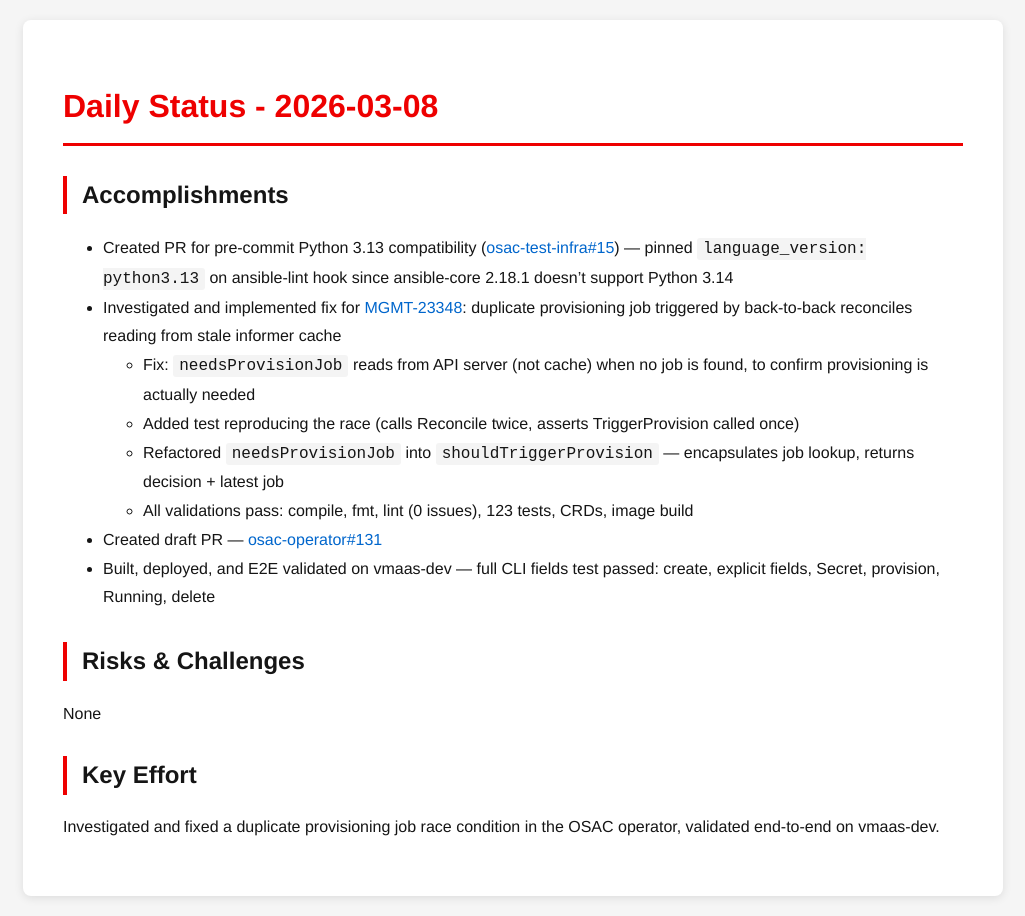
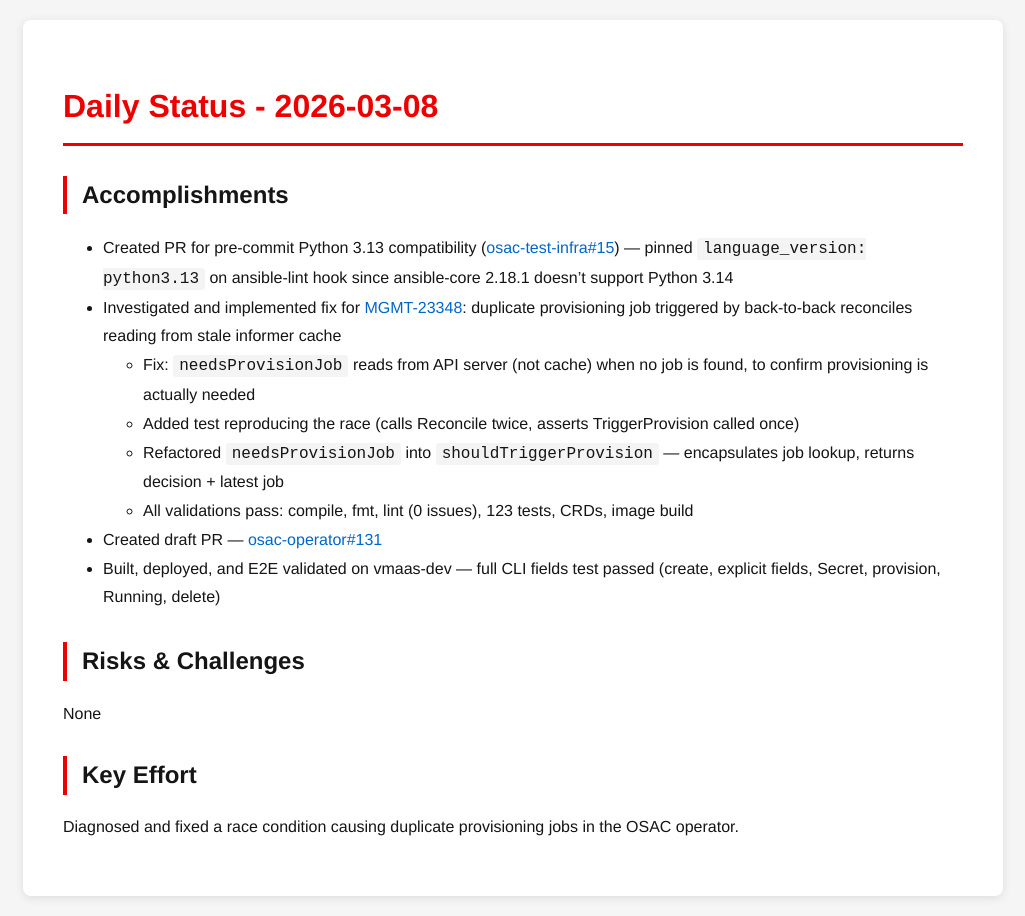
Before and after one commit to tzvatot/daily-status, a Jekyll site: the page built from 2026-03-08.md, in a window 1280 px wide. Shown: the whole page, without its empty margins (127-1152 px from the left). Built offline with Jekyll 4.4.1, drawn with Linux system fonts in a browser that asks for light colours.

Commit message:
Daily status update - 2026-03-08

```diff
--- a/2026-03-08.md
+++ b/2026-03-08.md
@@ -14,10 +14,10 @@
   - Refactored `needsProvisionJob` into `shouldTriggerProvision` — encapsulates job lookup, returns decision + latest job
   - All validations pass: compile, fmt, lint (0 issues), 123 tests, CRDs, image build
 - Created draft PR — [osac-operator#131](https://github.com/osac-project/osac-operator/pull/131)
-- Built, deployed, and E2E validated on vmaas-dev — full CLI fields test passed: create, explicit fields, Secret, provision, Running, delete
+- Built, deployed, and E2E validated on vmaas-dev — full CLI fields test passed (create, explicit fields, Secret, provision, Running, delete)
 
 ## Risks & Challenges
 None
 
 ## Key Effort
-Investigated and fixed a duplicate provisioning job race condition in the OSAC operator, validated end-to-end on vmaas-dev.
+Diagnosed and fixed a race condition causing duplicate provisioning jobs in the OSAC operator.
```
